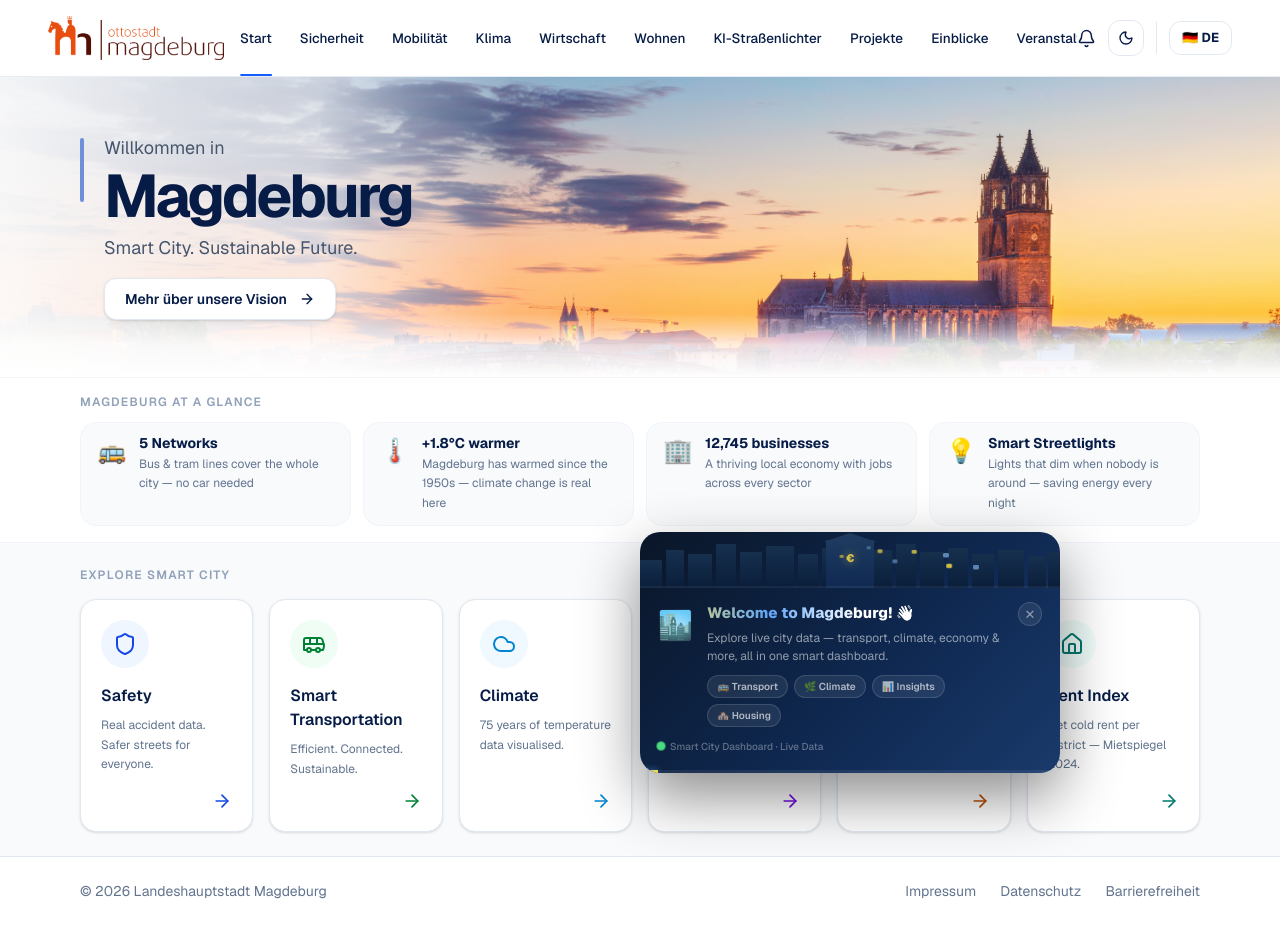
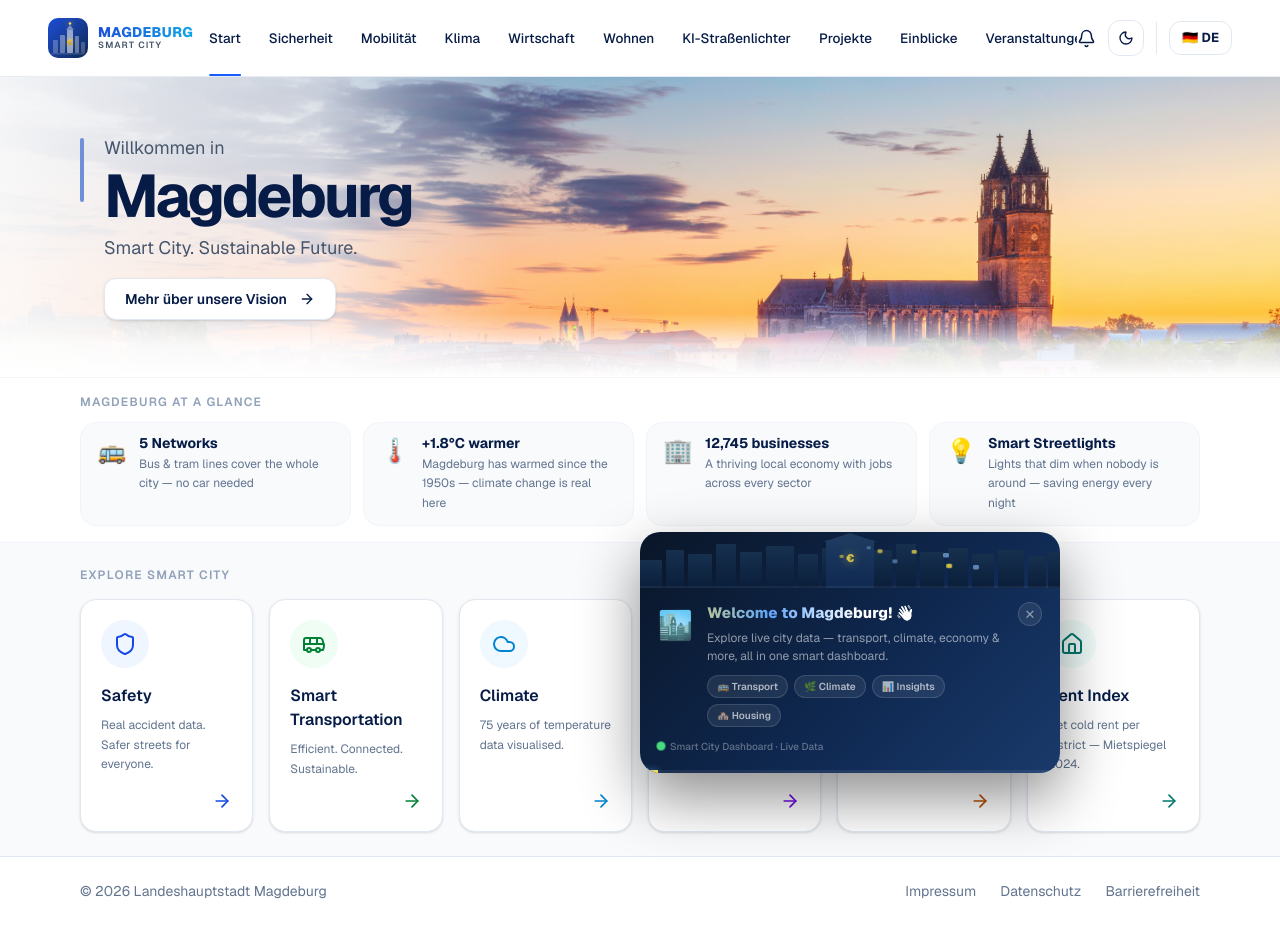
Before and after one commit to ayushtiwari18/Magbeburg-Smart-City-Project, a Next.js app: page / in a window 1280 px wide. Built offline with nearby package versions, Linux system fonts and the light colour scheme.

Commit message:
feat: replace Magdeburg image logo with inline SVG city icon

```diff
--- a/components/layout/Navbar.tsx
+++ b/components/layout/Navbar.tsx
@@ -2,7 +2,6 @@
 
 import { useState } from "react";
 import Link from "next/link";
-import Image from "next/image";
 import { usePathname } from "next/navigation";
 import { Bell, Menu, X, Sun, Moon } from "lucide-react";
 import { useLang } from "@/context/LanguageContext";
@@ -21,6 +20,65 @@ const navItems = [
   { de: "Veranstaltungen",   en: "Events",           href: "/events" },
 ];
 
+/** Inline SVG logo — a stylised city skyline badge for Magdeburg Smart City */
+function MagdeburgLogo() {
+  return (
+    <div style={{ display: "flex", alignItems: "center", gap: 10 }}>
+      {/* Badge icon */}
+      <svg width="40" height="40" viewBox="0 0 40 40" fill="none" xmlns="http://www.w3.org/2000/svg">
+        <defs>
+          <linearGradient id="nb-bg" x1="0" y1="0" x2="1" y2="1">
+            <stop offset="0%" stopColor="#1d4ed8"/>
+            <stop offset="100%" stopColor="#0f2952"/>
+          </linearGradient>
+          <linearGradient id="nb-gold" x1="0" y1="0" x2="0" y2="1">
+            <stop offset="0%" stopColor="#fde047"/>
+            <stop offset="100%" stopColor="#ca8a04"/>
+          </linearGradient>
+        </defs>
+        {/* rounded square bg */}
+        <rect width="40" height="40" rx="10" fill="url(#nb-bg)"/>
+        {/* city buildings */}
+        <rect x="5"  y="22" width="5"  height="13" rx="1" fill="rgba(255,255,255,0.25)"/>
+        <rect x="12" y="17" width="5"  height="18" rx="1" fill="rgba(255,255,255,0.35)"/>
+        <rect x="19" y="12" width="6"  height="23" rx="1" fill="rgba(255,255,255,0.55)"/>
+        <rect x="27" y="18" width="4"  height="17" rx="1" fill="rgba(255,255,255,0.35)"/>
+        <rect x="33" y="24" width="4"  height="11" rx="1" fill="rgba(255,255,255,0.22)"/>
+        {/* pediment on tallest */}
+        <polygon points="18,12 22,7 26,12" fill="rgba(255,255,255,0.4)"/>
+        {/* euro sign */}
+        <text x="22" y="27" textAnchor="middle"
+          style={{ fill:"url(#nb-gold)", fontSize:"8px", fontWeight:900,
+            filter:"drop-shadow(0 0 3px rgba(253,224,71,0.8))" }}>€</text>
+        {/* ground */}
+        <rect x="3" y="35" width="34" height="1.5" rx="1" fill="rgba(255,255,255,0.15)"/>
+        {/* antenna dot */}
+        <circle cx="22" cy="5.5" r="1.3" fill="#fde047"
+          style={{ filter:"drop-shadow(0 0 3px #fde047)" }}/>
+      </svg>
+
+      {/* wordmark */}
+      <div style={{ lineHeight: 1.1 }}>
+        <div style={{
+          fontSize: 14,
+          fontWeight: 800,
+          letterSpacing: ".02em",
+          background: "linear-gradient(90deg,#1d4ed8,#0ea5e9)",
+          WebkitBackgroundClip: "text",
+          WebkitTextFillColor: "transparent",
+        }}>MAGDEBURG</div>
+        <div style={{
+          fontSize: 9,
+          fontWeight: 600,
+          letterSpacing: ".12em",
+          color: "var(--text-secondary, rgba(100,116,139,1))",
+          textTransform: "uppercase",
+        }}>Smart City</div>
+      </div>
+    </div>
+  );
+}
+
 export default function Navbar() {
   const [open, setOpen] = useState(false);
   const pathname = usePathname();
@@ -36,10 +94,8 @@ export default function Navbar() {
       <div className="mx-auto flex h-[76px] max-w-[1440px] items-center justify-between px-5 sm:px-8 lg:px-12">
 
         {/* Logo */}
-        <Link href="/" className="flex items-center gap-3 flex-shrink-0">
-          <div className="relative h-14 w-44">
-            <Image src="/image/ottostadt_magdeburg_logo.png" alt="Magdeburg Logo" fill priority sizes="176px" className="object-contain object-left" />
-          </div>
+        <Link href="/" className="flex items-center flex-shrink-0">
+          <MagdeburgLogo />
         </Link>
 
         {/* Desktop nav */}
@@ -47,9 +103,7 @@ export default function Navbar() {
           {navItems.map((item) => (
             <Link key={item.href} href={item.href}
               className={`relative flex-shrink-0 flex h-full items-center text-[13px] xl:text-[13.5px] font-medium transition ${
-                isActive(item.href)
-                  ? "text-blue-600"
-                  : "hover:text-blue-600"
+                isActive(item.href) ? "text-blue-600" : "hover:text-blue-600"
               }`}
               style={{ color: isActive(item.href) ? undefined : "var(--text-primary)" }}
             >
@@ -67,16 +121,13 @@ export default function Navbar() {
             <Bell size={19} strokeWidth={1.9} />
           </button>
 
-          {/* ── Dark / Light toggle ── */}
           <button
             onClick={toggleTheme}
             aria-label="Toggle theme"
             className="flex items-center justify-center w-9 h-9 rounded-xl border transition hover:bg-blue-50 dark:hover:bg-slate-800"
             style={{ borderColor: "var(--border)", color: "var(--text-primary)" }}
           >
-            {isDark
-              ? <Sun  size={16} className="text-yellow-400" />
-              : <Moon size={16} />}
+            {isDark ? <Sun size={16} className="text-yellow-400" /> : <Moon size={16} />}
           </button>
 
           <div className="h-8 w-px" style={{ backgroundColor: "var(--border)" }} />
@@ -122,16 +173,13 @@ export default function Navbar() {
                 <Bell size={18} /> {lang === "de" ? "Benachrichtigungen" : "Notifications"}
               </button>
               <div className="flex items-center gap-2">
-                {/* Theme toggle in mobile menu */}
                 <button
                   onClick={toggleTheme}
                   aria-label="Toggle theme"
                   className="flex items-center justify-center w-9 h-9 rounded-xl border transition"
                   style={{ borderColor: "var(--border)", color: "var(--text-primary)" }}
                 >
-                  {isDark
-                    ? <Sun  size={16} className="text-yellow-400" />
-                    : <Moon size={16} />}
+                  {isDark ? <Sun size={16} className="text-yellow-400" /> : <Moon size={16} />}
                 </button>
                 <button onClick={toggleLang}
                   className="rounded-xl border px-3 py-1.5 text-sm font-bold"
```
